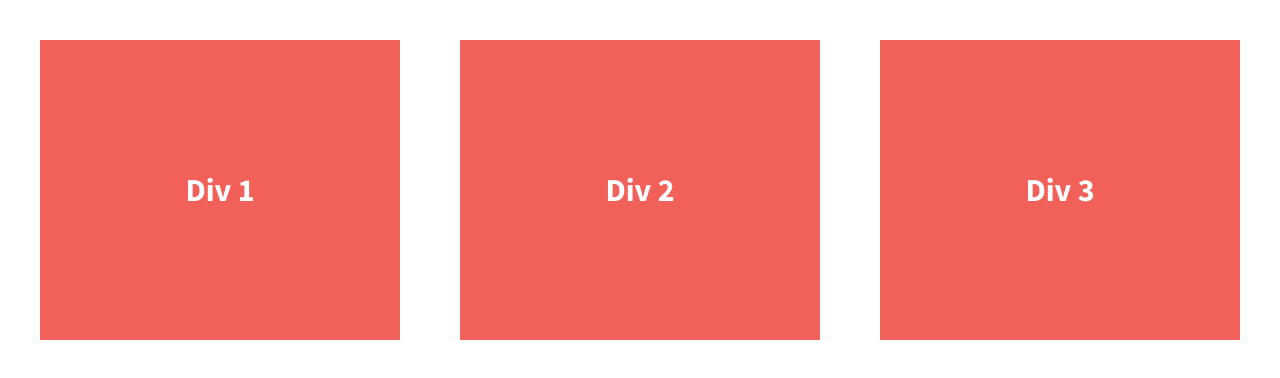
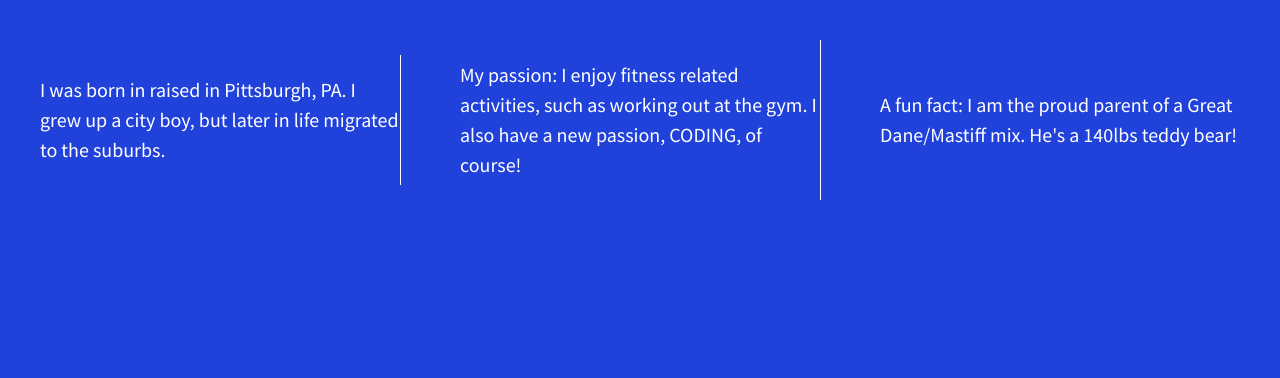
Before and after one commit to Chrisc307/div-flex, a plain HTML site: page index.html in a window 1280 px wide. Drawn offline with nearby package versions, Linux system fonts and the light colour scheme.

Commit message:
Updated content and formatting

```diff
--- a/css/main.css
+++ b/css/main.css
@@ -15,7 +15,6 @@ html {
     font-size: 1em;
     line-height: 1.4;
 }
-
 /*
  * Remove text-shadow in selection highlight:
  * https://twitter.com/miketaylr/status/12228805301
@@ -99,6 +98,7 @@ textarea {
 html {
   background-color: #fff;
   height: 100%;
+  width: 100%;
 }
 
 body {
@@ -106,26 +106,32 @@ body {
   padding: 2em;
   font-size: 1.25em;
   height: 100%;
+  background-color: #2042da;
 }
 
 .wrapper {
   /*add display:flex and set justify-content to space-between*/
-  font-weight: 700;
+  flex-flow: row wrap;
   display: flex;
   justify-content: space-between;
+  align-items: center;
 }
 
 .div-1, .div-2, .div-3 {
   /*give the divs a width of 30%, add display:flex, set justify-content and align-items to center*/
   color: #fff;
   line-height: 1.5em;
-  font-size: 1.6em;
-  background-color: #f16059;
-  height: 300px;
+  font-size: 1em;
+  background-color: #2042da;
+  height: auto;
   display: flex;
   width: 30%;
   justify-content: center;
   align-items: center;
+}
+
+.div-1, .div-2 {
+    border-right: 1px solid white;
 }
 
 
--- a/index.html
+++ b/index.html
@@ -23,13 +23,13 @@
 
         <section class="wrapper">
             <div class="div-1">
-                Div 1
+                <p>I was born in raised in Pittsburgh, PA. I grew up a city boy, but later in life migrated to the suburbs.</p>
             </div>
             <div class="div-2">
-                Div 2
+                <p>My passion: I enjoy fitness related activities, such as working out at the gym. I also have a new passion, CODING, of course!</p>
             </div>
             <div class="div-3">
-                Div 3
+                <p>A fun fact: I am the proud parent of a Great Dane/Mastiff mix. He's a 140lbs teddy bear!</p>
             </div>
         </section>
 
```
